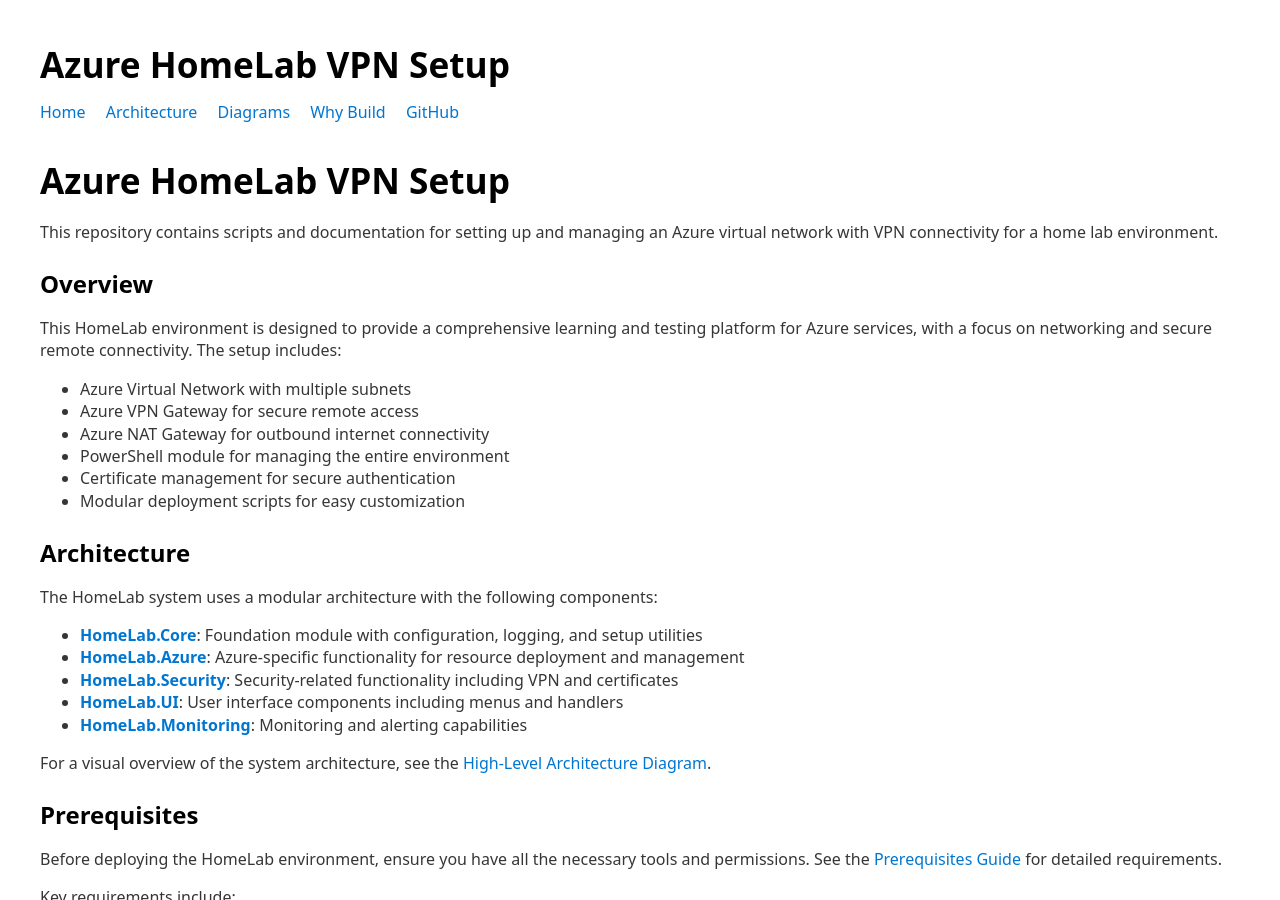
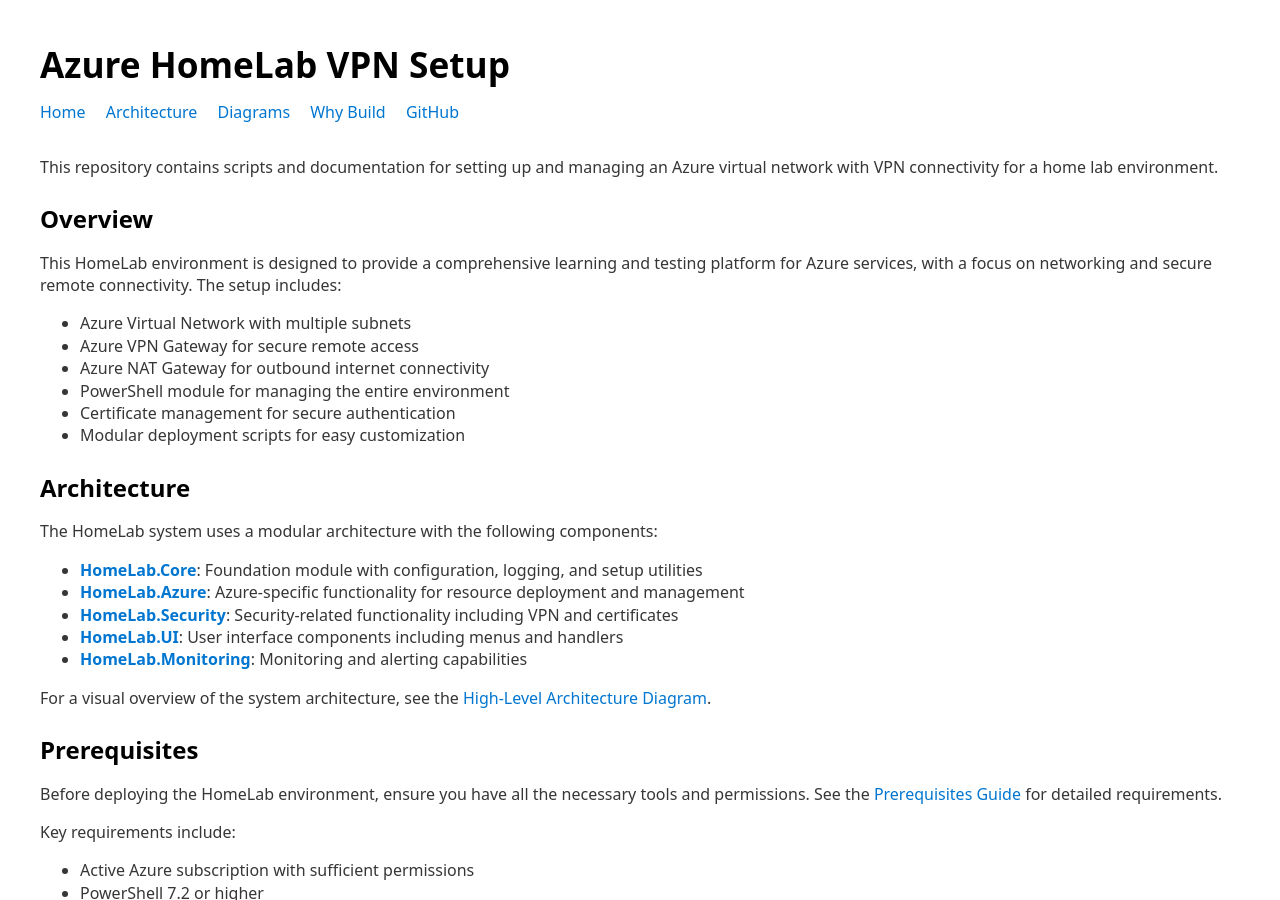
Before and after one commit to JustAGhosT/home-lab-setup, a Jekyll site: the page built from index.md, in a window 1280 px wide and 900 px high. Built offline with Jekyll 4.4.1, drawn with Linux system fonts in a browser that asks for light colours.

Commit message:
Update index.md

```diff
--- a/index.md
+++ b/index.md
@@ -2,8 +2,6 @@
 layout: default
 title: Home Lab Setup
 ---
-
-# Azure HomeLab VPN Setup
 
 This repository contains scripts and documentation for setting up and managing an Azure virtual network with VPN connectivity for a home lab environment.
 
```
